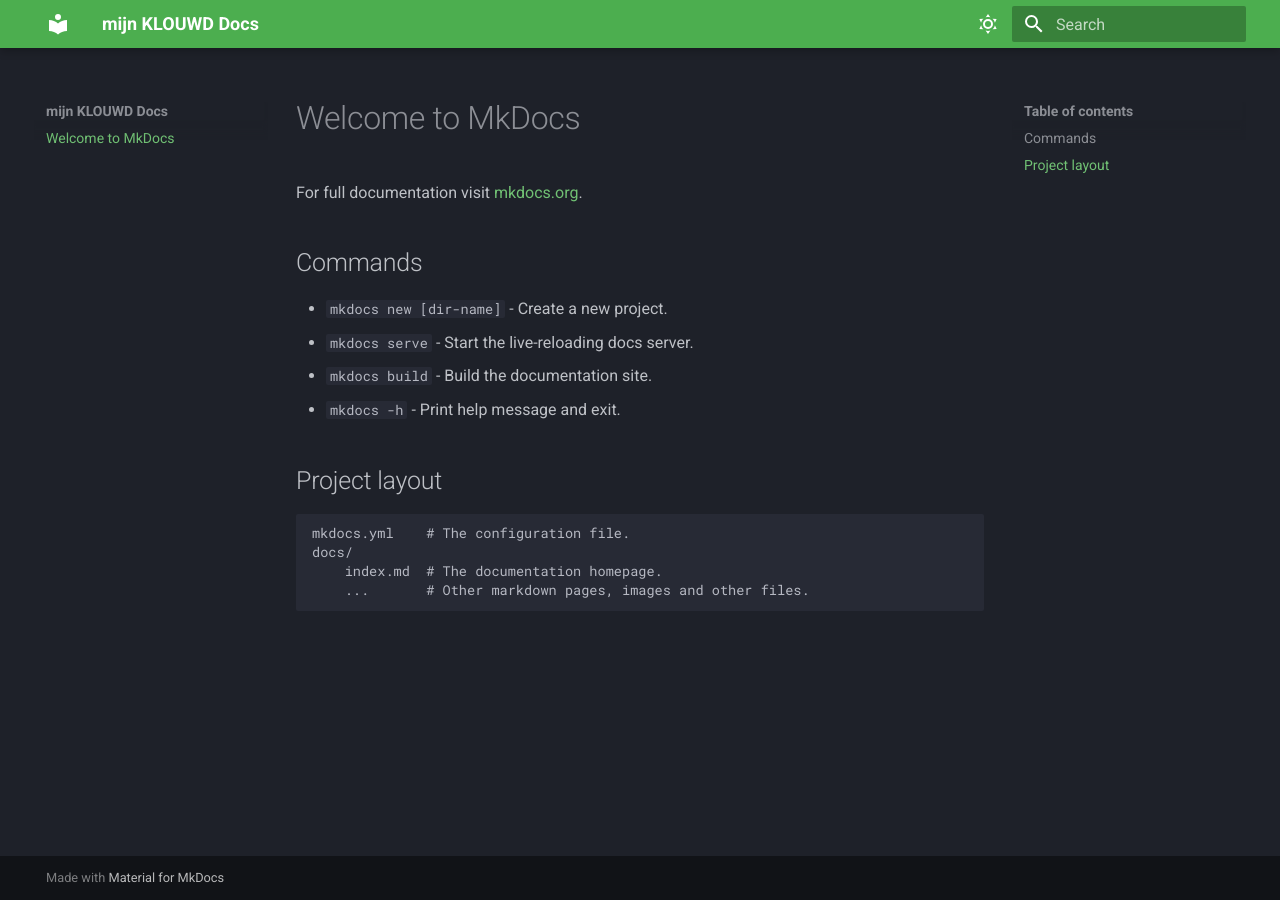
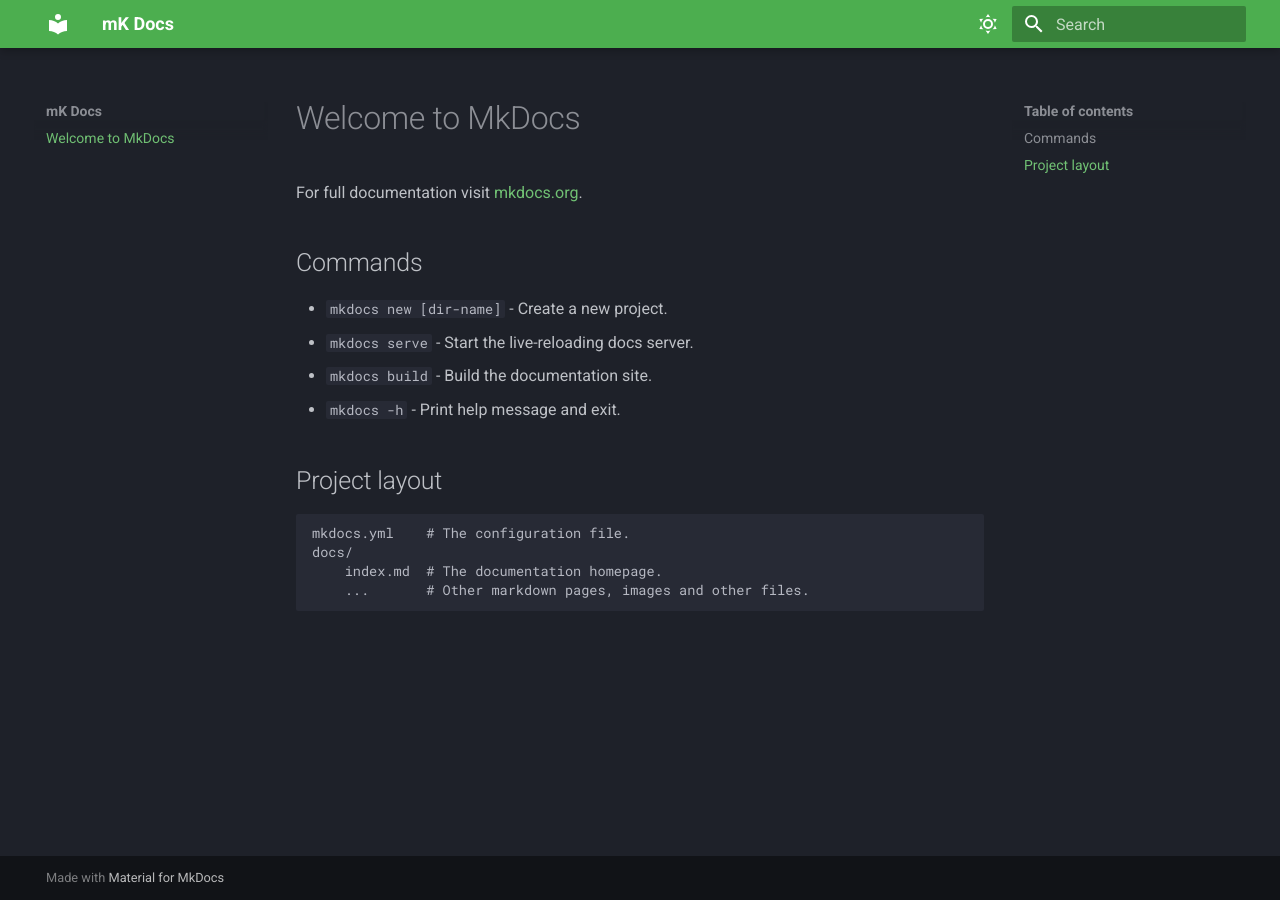
Before and after one commit to webdevigner/docs.mk.nl, an MkDocs documentation site: the page built from docs/index.md, in a window 1280 px wide. Built offline with MkDocs 1.6.1 and Material for MkDocs 9.7.7, drawn with Linux system fonts in a browser that asks for light colours.

Commit message:
update mkdocs.yml

```diff
--- a/mkdocs.yml
+++ b/mkdocs.yml
@@ -1,4 +1,4 @@
-site_name: mijn KLOUWD Docs
+site_name: mK Docs
 site_url: https://mijnklouwd.nl
 theme:
   name: material
```
